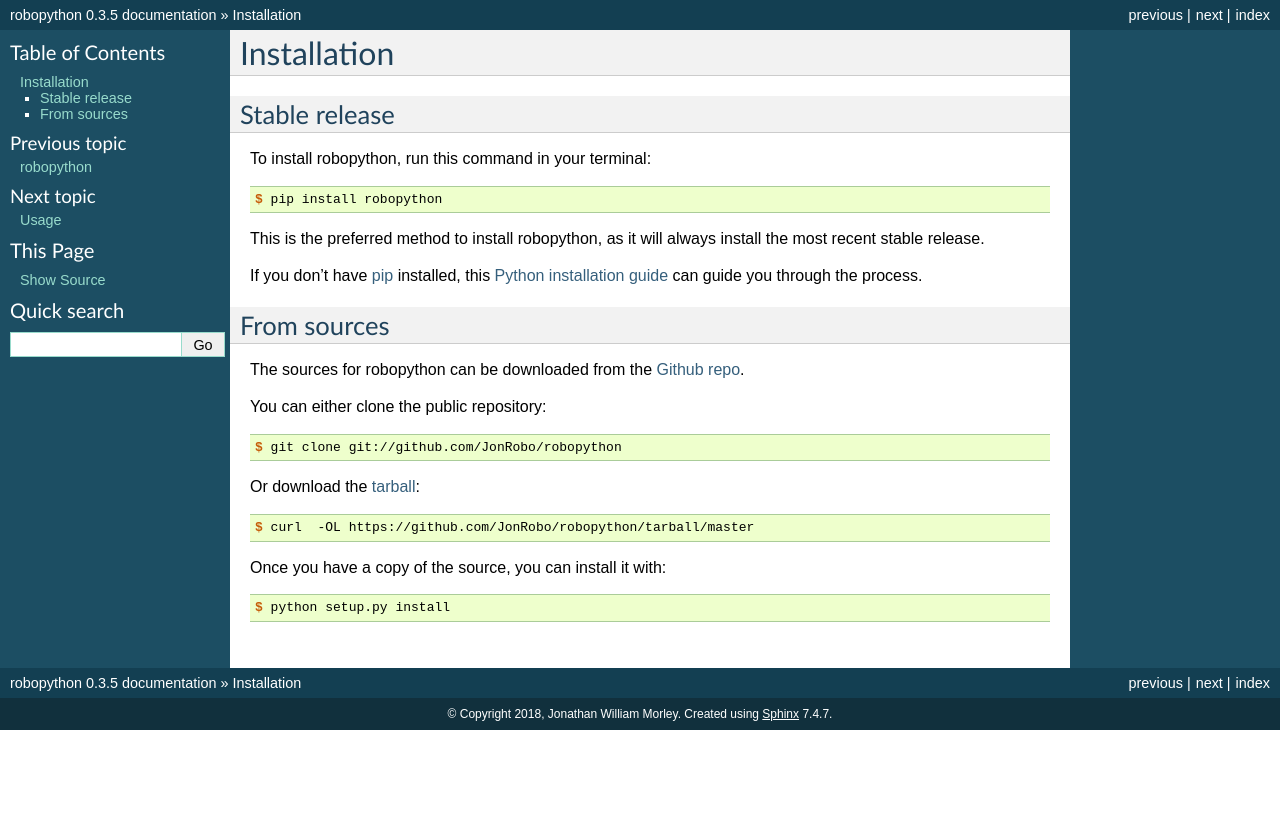
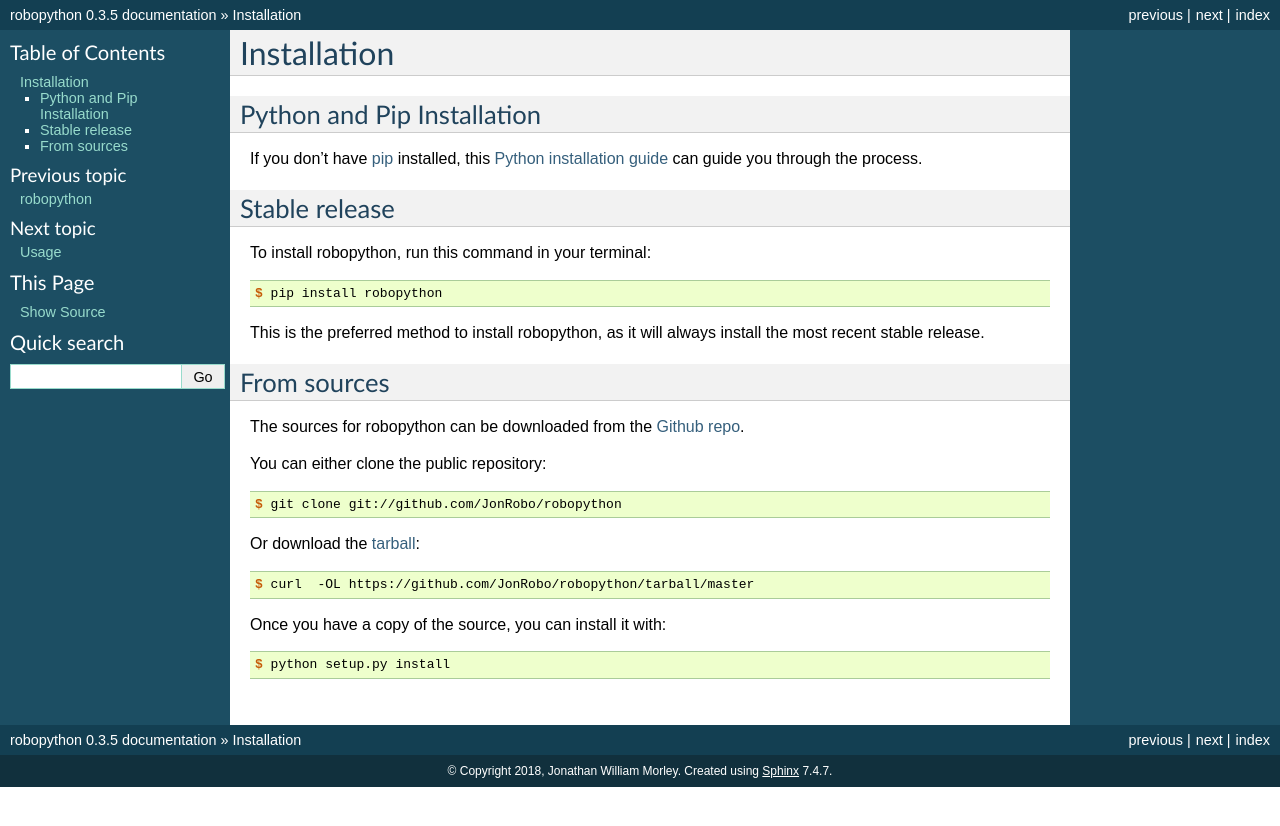
Before and after one commit to Robo-Wunderkind/robopython, a Sphinx documentation site: the page built from docs/installation.rst, in a window 1280 px wide. Shown: the top 826 px of the page. Built offline with Sphinx 7.4.7, drawn with Linux system fonts in a browser that asks for light colours.

Commit message:
Docs Update

```diff
--- a/README.rst
+++ b/README.rst
@@ -38,6 +38,7 @@
 
 * Test Functionality by playing a sound with: my_robo.System.play_sound(0)
 
+
 Troubleshooting
 ------------------
 If you get an error saying No BGAPI compatable device is detected please insert the BLED112 USB dongle or switch USB ports
--- a/docs/installation.rst
+++ b/docs/installation.rst
@@ -3,6 +3,15 @@
 ============
 Installation
 ============
+
+
+Python and Pip Installation
+---------------------------
+If you don't have `pip`_ installed, this `Python installation guide`_ can guide
+you through the process.
+
+.. _pip: https://pip.pypa.io
+.. _Python installation guide: http://docs.python-guide.org/en/latest/starting/installation/
 
 
 Stable release
```
Also changed, not shown: other parts of docs/installation.rst (+0 -6 lines), 7 other files.
